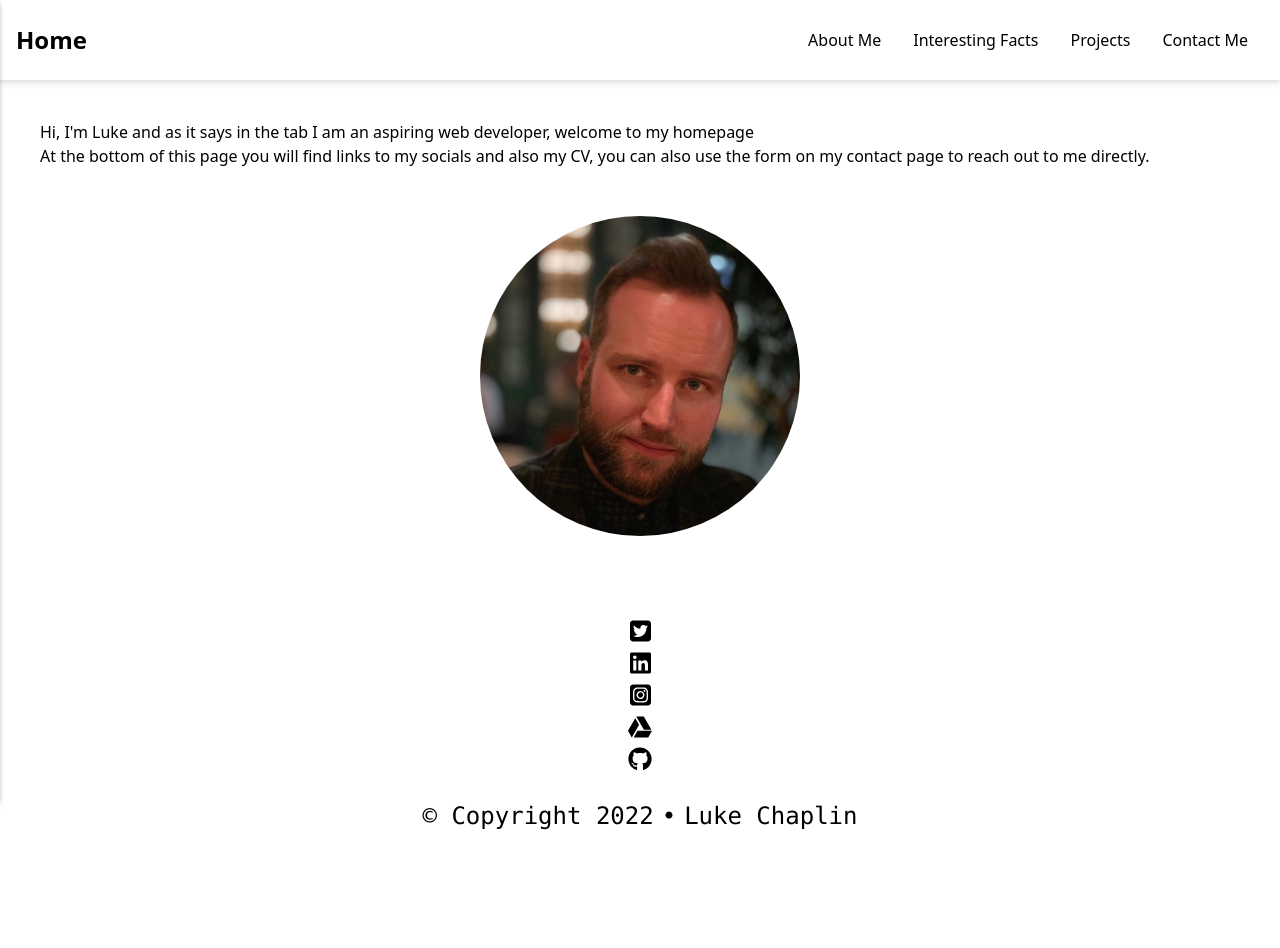
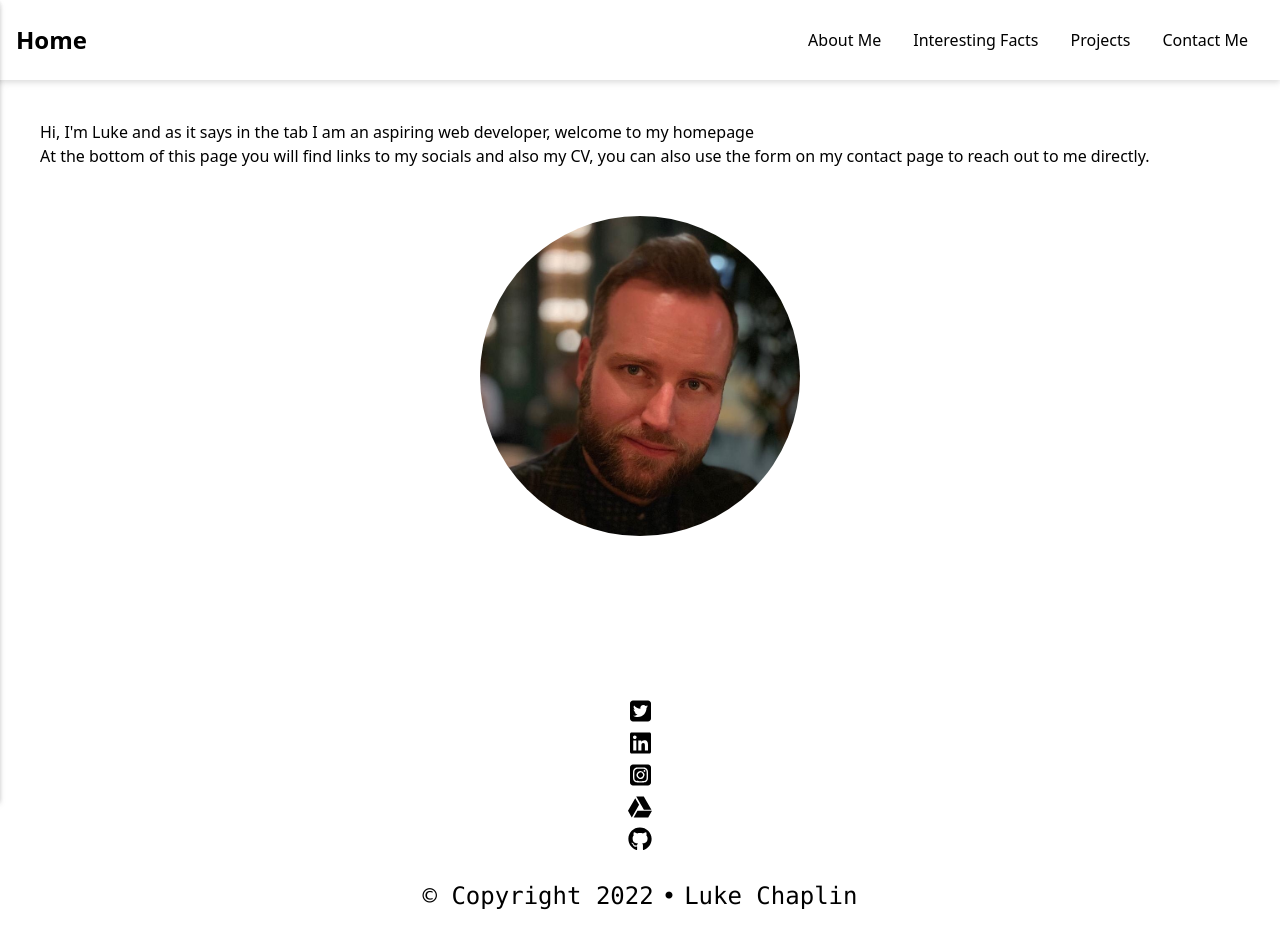
Before and after one commit to TrellixVulnTeam/portfolio_FQKG, a Next.js app: page / in a window 1280 px wide. Shown: the top 948 px of the page. Before the commit the page ends 840 px from the top, so only its background shows below. Built offline with nearby package versions, Linux system fonts and the light colour scheme.

Commit message:
added padding to footer

```diff
--- a/components/Footer/index.js
+++ b/components/Footer/index.js
@@ -10,7 +10,7 @@ import {
 
 export default function Footer() {
   return (
-    <footer className="text-2xl font-mono">
+    <footer className="text-2xl font-mono p-20">
       <div class="grid justify-items-center ">
         <a
           class="hover:scale-150"
```
